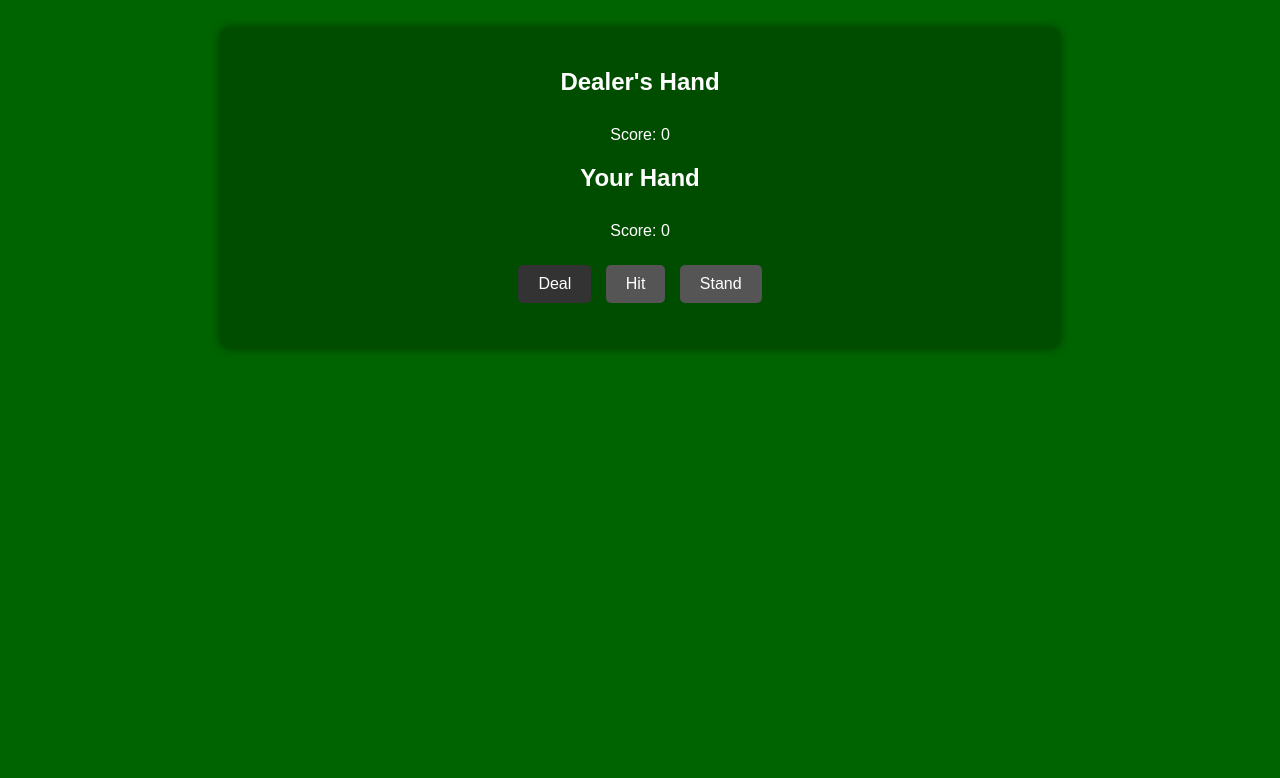
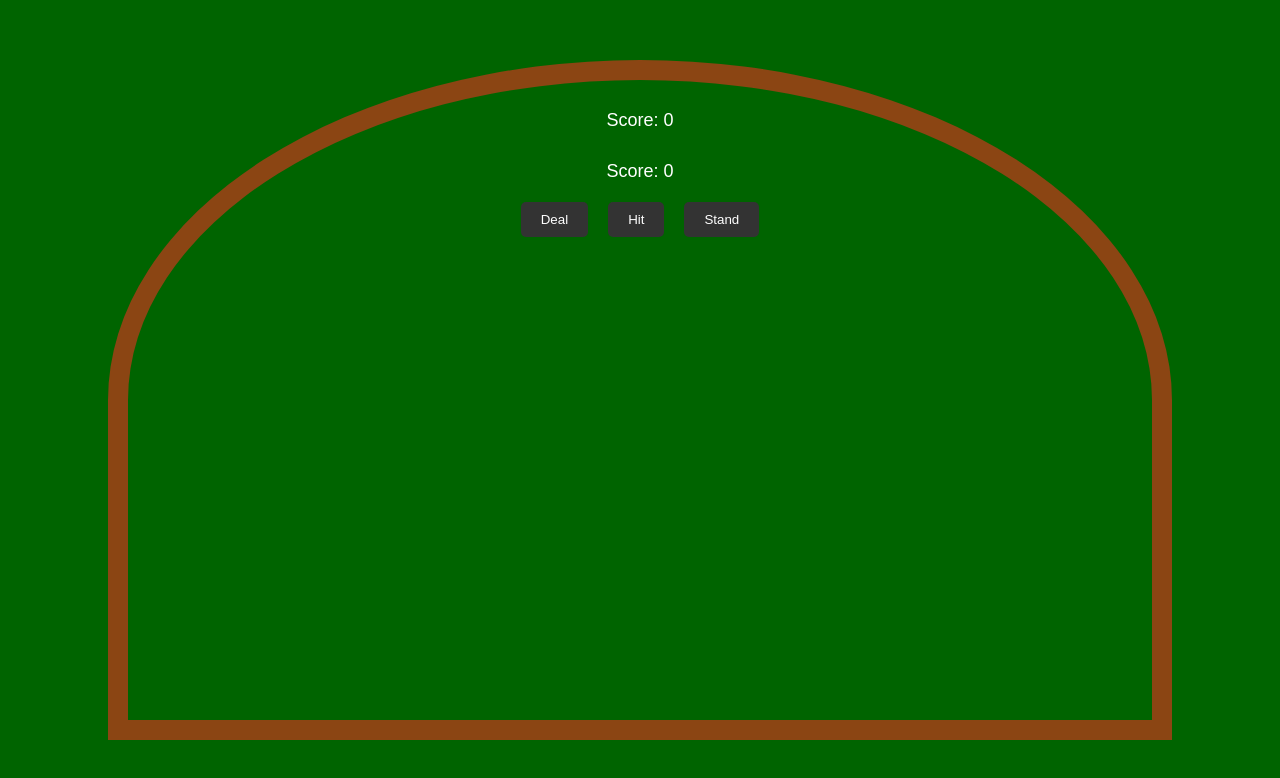
Before and after one commit to jsho982045/Blackjack, a plain HTML site: page index.html in a window 1280 px wide. Drawn offline with Linux system fonts and the light colour scheme.

Commit message:
Adjusted layout, created game table using css

```diff
--- a/index.html
+++ b/index.html
@@ -8,13 +8,11 @@
 </head>
 <body>
     <div class="table">
-        <div class="dealer-area">
-            <h2>Dealer's Hand</h2>
+        <div class="dealer">
             <div id="dealer-cards" class="cards"></div>
             <div id="dealer-score" class="score">Score: 0</div>
         </div>
-        <div class="player-area">
-            <h2>Your Hand</h2>
+        <div class="player">
             <div id="player-cards" class="cards"></div>
             <div id="player-score" class="score">Score: 0</div>
         </div>
--- a/style.css
+++ b/style.css
@@ -1,22 +1,27 @@
 body {
+    background-color: #006400;
     font-family: Arial, sans-serif;
-    background-color: #006400;
-    color: #fff;
-    text-align: center;
-    padding: 20px;
+    display: flex;
+    justify-content: center;
+    align-items: center;
+    height: 100vh;
+    margin: 0;
 }
 
 .table {
-    max-width: 800px;
-    margin: 0 auto;
-    background-color: #004d00;
-    padding: 20px;
-    border-radius: 10px;
-    box-shadow: 0 0 10px rgba(0, 0, 0, 0.5);
+    width: 80%;
+    height: 80%;
+    background-color: #006400;
+    border-radius: 50% 50% 0 0;
+    border: 20px solid #8B4513;
+    position: relative;
 }
 
-.dealer-area, .player-area {
-    margin-bottom: 20px;
+.dealer, .player {
+    display: flex;
+    flex-direction: column;
+    align-items: center;
+    margin: 10px;
 }
 
 .cards {
@@ -25,35 +30,41 @@ body {
     margin: 10px 0;
 }
 
-.cards .card {
-    width: 60px;
-    height: 90px;
-    margin: 5px;
-    border-radius: 5px;
+.card {
+    width: 50px;
+    height: 75px;
     background-size: cover;
-    box-shadow: 0 0 5px rgba(0, 0, 0, 0.3);
+    margin: 0 5px;
 }
 
 .score {
-    margin-top: 10px;
+    color: white;
+    font-size: 18px;
 }
 
-.controls button {
-    margin: 5px;
-    padding: 10px 20px;
-    font-size: 16px;
-    background-color: #333;
-    color: #fff;
-    border: none;
-    border-radius: 5px;
-    cursor: pointer;
+.controls {
+    display: flex;
+    justify-content: center;
+    margin-top: 20px;
 }
 
-.controls button:disabled {
+button {
+    background-color: #333;
+    color: white;
+    border: none;
+    padding: 10px 20px;
+    margin: 0 10px;
+    cursor: pointer;
+    border-radius: 5px;
+}
+
+button:hover {
     background-color: #555;
 }
 
 #message {
+    color: white;
+    font-size: 20px;
+    text-align: center;
     margin-top: 20px;
-    font-size: 18px;
 }
```
